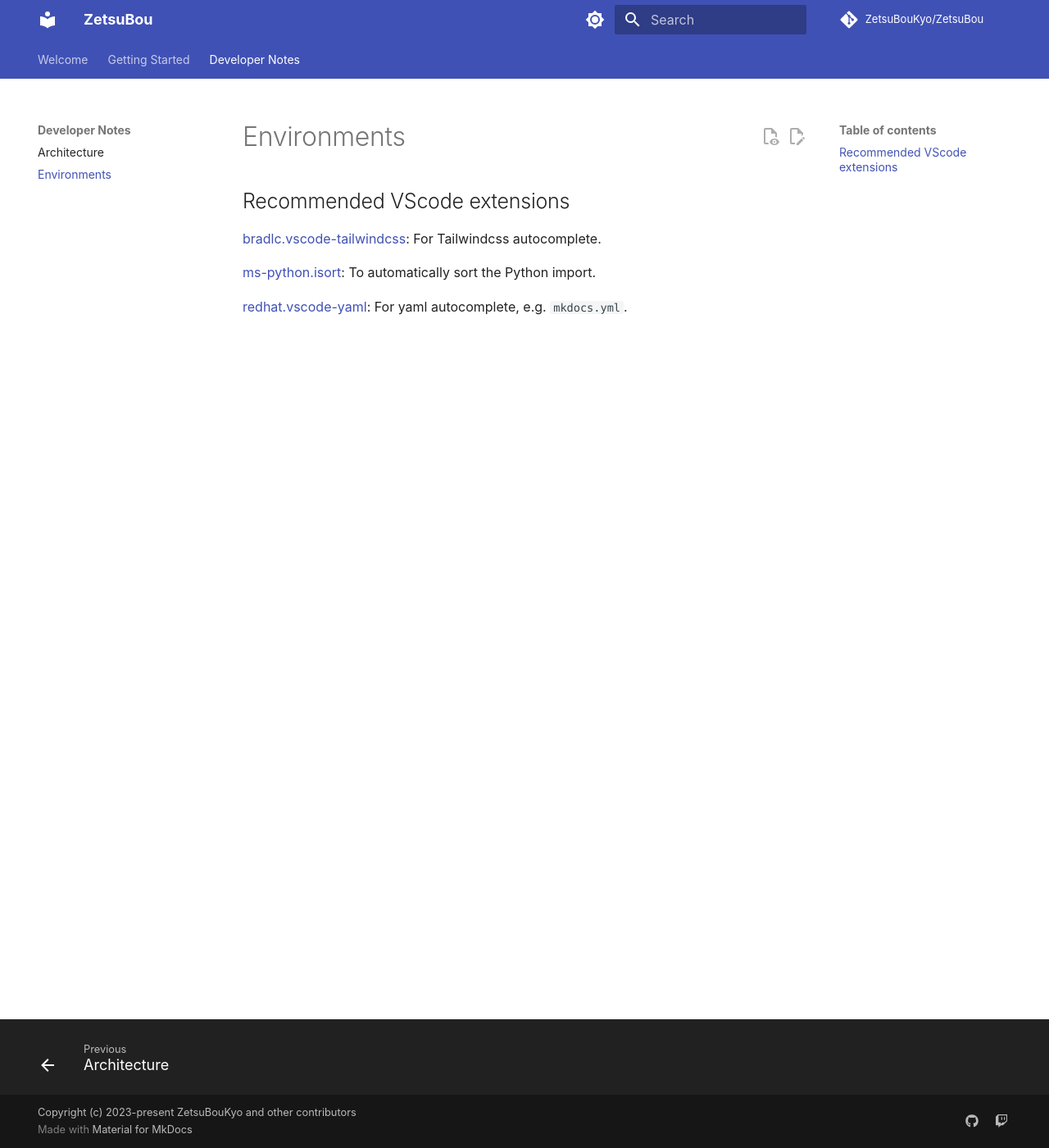
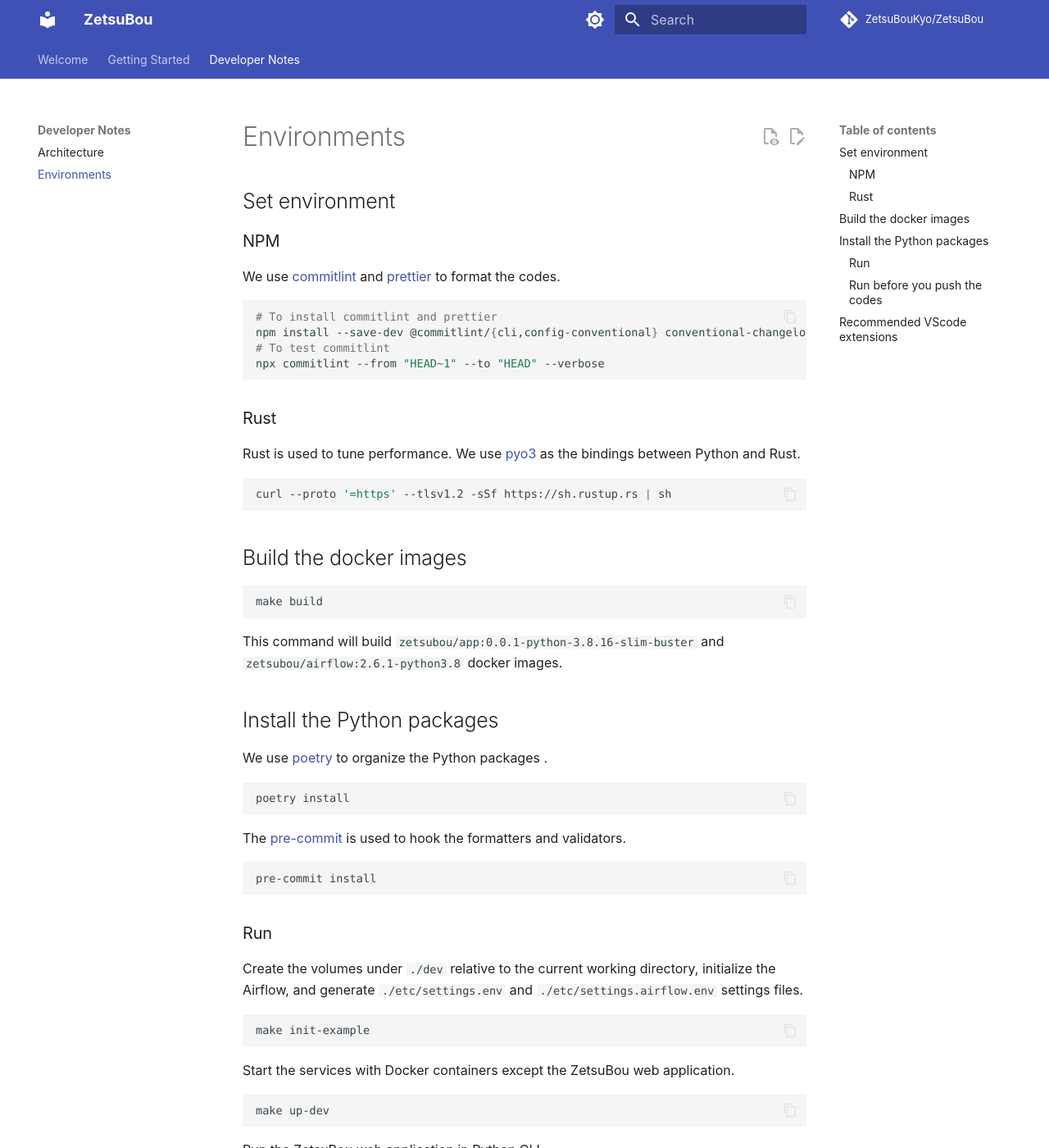
Before and after one commit to ZetsuBouKyo/ZetsuBou, an MkDocs documentation site: the page built from docs/developer-notes/environments.md, in a window 1280 px wide and 1400 px high. Shown: the whole window at 82% size. Built offline with MkDocs 1.6.1 and Material for MkDocs 9.7.7, drawn with Linux system fonts in a browser that asks for light colours; comment, search, counter and statistics services are not loaded; some of the changed text lies outside the part shown.

Commit message:
docs: update

````diff
--- a/docs/developer-notes/environments.md
+++ b/docs/developer-notes/environments.md
@@ -1,9 +1,107 @@
 # Environments
+
+## Set environment
+
+### NPM
+
+We use [commitlint](https://github.com/conventional-changelog/commitlint) and
+[prettier](https://github.com/prettier/prettier) to format the codes.
+
+```sh
+# To install commitlint and prettier
+npm install --save-dev @commitlint/{cli,config-conventional} conventional-changelog prettier prettier-eslint
+# To test commitlint
+npx commitlint --from "HEAD~1" --to "HEAD" --verbose
+```
+
+### Rust
+
+Rust is used to tune performance. We use [pyo3](https://github.com/PyO3/pyo3) as the
+bindings between Python and Rust.
+
+```sh
+curl --proto '=https' --tlsv1.2 -sSf https://sh.rustup.rs | sh
+```
+
+## Build the docker images
+
+```sh
+make build
+```
+
+This command will build `zetsubou/app:0.0.1-python-3.8.16-slim-buster` and
+`zetsubou/airflow:2.6.1-python3.8` docker images.
+
+## Install the Python packages
+
+We use [poetry](https://github.com/python-poetry/poetry) to organize the Python packages
+.
+
+```sh
+poetry install
+```
+
+The [pre-commit](https://github.com/pre-commit/pre-commit) is used to hook the
+formatters and validators.
+
+```sh
+pre-commit install
+```
+
+### Run
+
+Create the volumes under `./dev` relative to the current working directory, initialize
+the Airflow, and generate `./etc/settings.env` and `./etc/settings.airflow.env` settings
+files.
+
+```sh
+make init-example
+```
+
+Start the services with Docker containers except the ZetsuBou web application.
+
+```sh
+make up-dev
+```
+
+Run the ZetsuBou web application in Python CLI.
+
+=== "Python"
+
+    ``` sh
+    python cli.py run
+    ```
+
+=== "With Poetry"
+
+    ``` sh
+    poetry run python cli.py run
+    ```
+
+Or you can run `app.py` directly if you need to.
+
+=== "Python"
+
+    ``` sh
+    python app.py
+    ```
+
+=== "With Poetry"
+
+    ``` sh
+    poetry run python app.py
+    ```
+
+### Run before you push the codes
+
+```sh
+make lint
+```
 
 ## Recommended VScode extensions
 
-[bradlc.vscode-tailwindcss](https://marketplace.visualstudio.com/items?itemName=bradlc.vscode-tailwindcss): For Tailwindcss autocomplete.
-
-[ms-python.isort](https://marketplace.visualstudio.com/items?itemName=ms-python.isort): To automatically sort the Python import.
-
-[redhat.vscode-yaml](https://marketplace.visualstudio.com/items?itemName=redhat.vscode-yaml): For yaml autocomplete, e.g. `mkdocs.yml`.
+| Extensions                                                                                                 | Description                               |
+| ---------------------------------------------------------------------------------------------------------- | ----------------------------------------- |
+| [bradlc.vscode-tailwindcss](https://marketplace.visualstudio.com/items?itemName=bradlc.vscode-tailwindcss) | For Tailwindcss autocomplete.             |
+| [ms-python.isort](https://marketplace.visualstudio.com/items?itemName=ms-python.isort)                     | To automatically sort the Python import.  |
+| [redhat.vscode-yaml](https://marketplace.visualstudio.com/items?itemName=redhat.vscode-yaml)               | For yaml autocomplete, e.g. `mkdocs.yml`. |
````
Also changed, not shown: docs/index.md (+35 -1 lines).
